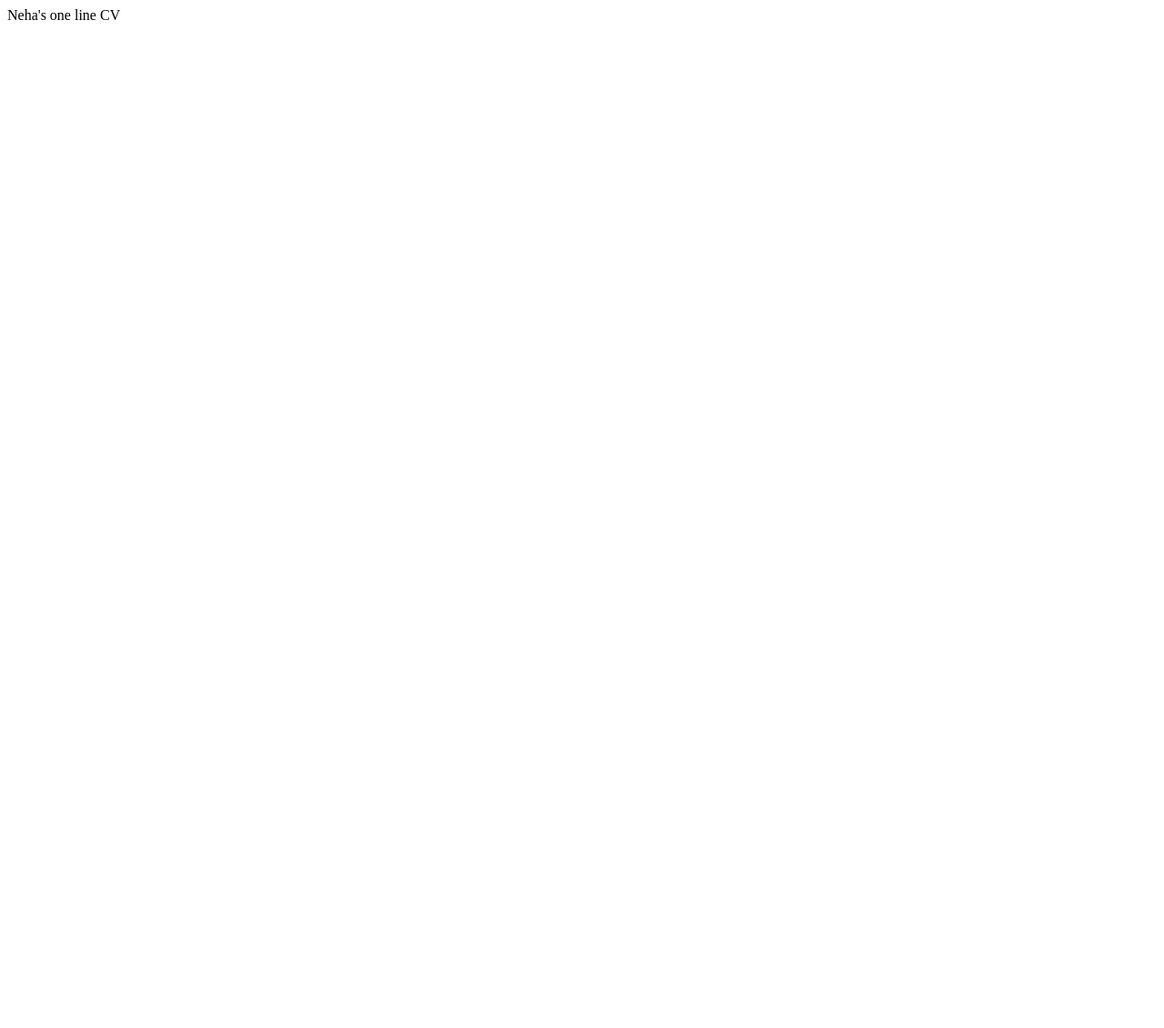
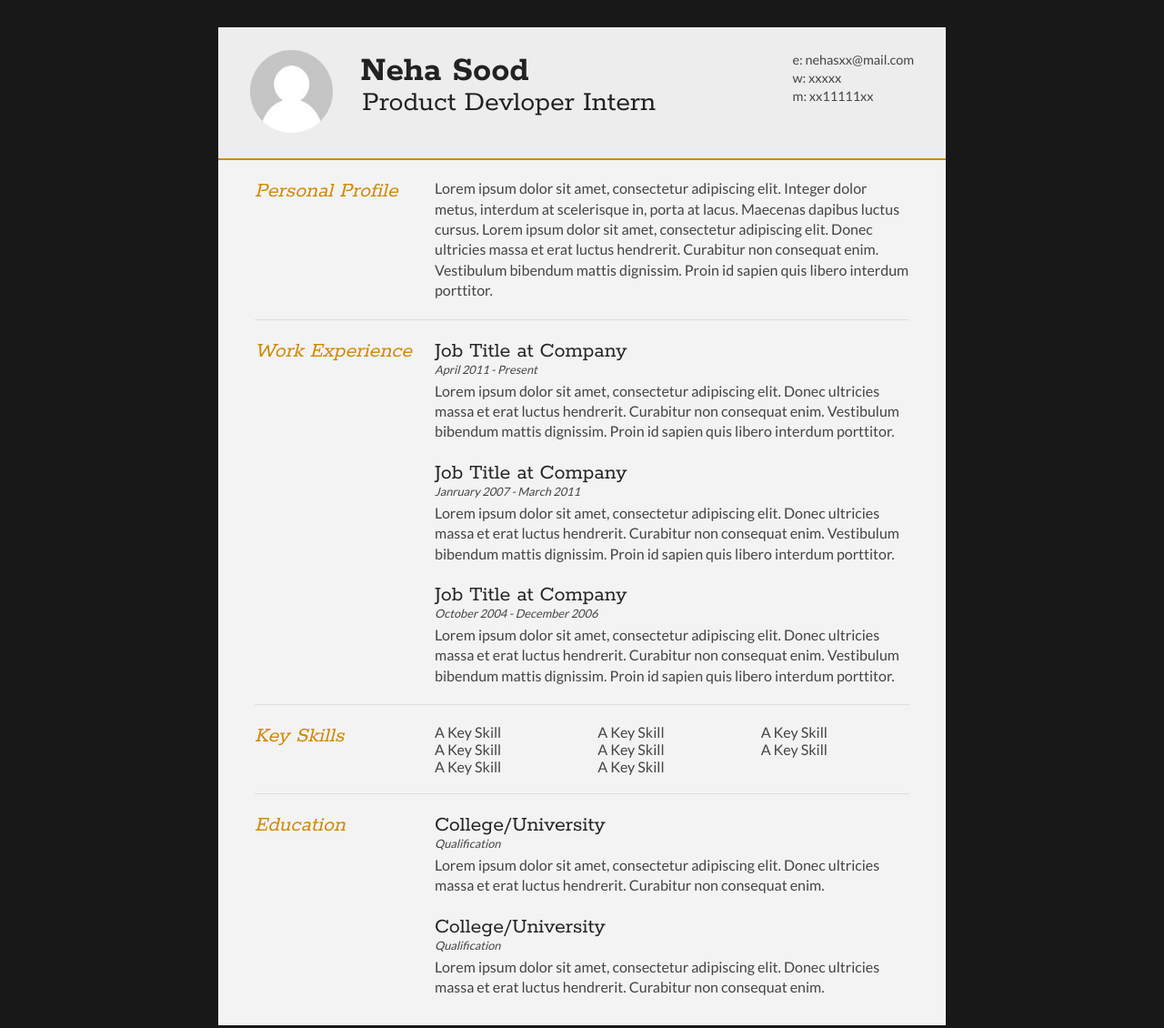
Before and after one commit to nehasood15/nehasood15.github.io, a plain HTML site: page index.html in a window 1280 px wide. Shown: the whole page at 91% size. Before the commit the page ends 800 px from the top, so only its background shows below. Drawn offline with Linux system fonts and the light colour scheme.

Commit message:
Added additional files and edited index.html

```diff
--- a/index.html
+++ b/index.html
@@ -1 +1,123 @@
-Neha's one line CV
+<!DOCTYPE html>
+<html>
+<head>
+<title>Neha Sood - Curriculum Vitae</title>
+
+<meta name="viewport" content="width=device-width"/>
+<meta name="description" content="The Curriculum Vitae of Joe Bloggs."/>
+<meta charset="UTF-8">
+
+<link type="text/css" rel="stylesheet" href="style.css">
+<link href='http://fonts.googleapis.com/css?family=Rokkitt:400,700|Lato:400,300' rel='stylesheet' type='text/css'>
+
+</head>
+<body id="top">
+<div id="cv" class="instaFade">
+	<div class="mainDetails">
+		<div id="headshot" class="quickFade">
+			<img src="headshot.jpg" alt="Alan Smith" />
+		</div>
+
+		<div id="name">
+			<h1 class="quickFade delayTwo">Neha Sood</h1>
+			<h2 class="quickFade delayThree">Product Devloper Intern</h2>
+		</div>
+
+		<div id="contactDetails" class="quickFade delayFour">
+			<ul>
+				<li>e: <a href="mailto:joe@bloggs.com" target="_blank">nehasxx@mail.com</a></li>
+				<li>w: <a href="http://www.bloggs.com">xxxxx</a></li>
+				<li>m: xx11111xx</li>
+			</ul>
+		</div>
+		<div class="clear"></div>
+	</div>
+
+	<div id="mainArea" class="quickFade delayFive">
+		<section>
+			<article>
+				<div class="sectionTitle">
+					<h1>Personal Profile</h1>
+				</div>
+
+				<div class="sectionContent">
+					<p>Lorem ipsum dolor sit amet, consectetur adipiscing elit. Integer dolor metus, interdum at scelerisque in, porta at lacus. Maecenas dapibus luctus cursus. Lorem ipsum dolor sit amet, consectetur adipiscing elit. Donec ultricies massa et erat luctus hendrerit. Curabitur non consequat enim. Vestibulum bibendum mattis dignissim. Proin id sapien quis libero interdum porttitor.</p>
+				</div>
+			</article>
+			<div class="clear"></div>
+		</section>
+
+
+		<section>
+			<div class="sectionTitle">
+				<h1>Work Experience</h1>
+			</div>
+
+			<div class="sectionContent">
+				<article>
+					<h2>Job Title at Company</h2>
+					<p class="subDetails">April 2011 - Present</p>
+					<p>Lorem ipsum dolor sit amet, consectetur adipiscing elit. Donec ultricies massa et erat luctus hendrerit. Curabitur non consequat enim. Vestibulum bibendum mattis dignissim. Proin id sapien quis libero interdum porttitor.</p>
+				</article>
+
+				<article>
+					<h2>Job Title at Company</h2>
+					<p class="subDetails">Janruary 2007 - March 2011</p>
+					<p>Lorem ipsum dolor sit amet, consectetur adipiscing elit. Donec ultricies massa et erat luctus hendrerit. Curabitur non consequat enim. Vestibulum bibendum mattis dignissim. Proin id sapien quis libero interdum porttitor.</p>
+				</article>
+
+				<article>
+					<h2>Job Title at Company</h2>
+					<p class="subDetails">October 2004 - December 2006</p>
+					<p>Lorem ipsum dolor sit amet, consectetur adipiscing elit. Donec ultricies massa et erat luctus hendrerit. Curabitur non consequat enim. Vestibulum bibendum mattis dignissim. Proin id sapien quis libero interdum porttitor.</p>
+				</article>
+			</div>
+			<div class="clear"></div>
+		</section>
+
+
+		<section>
+			<div class="sectionTitle">
+				<h1>Key Skills</h1>
+			</div>
+
+			<div class="sectionContent">
+				<ul class="keySkills">
+					<li>A Key Skill</li>
+					<li>A Key Skill</li>
+					<li>A Key Skill</li>
+					<li>A Key Skill</li>
+					<li>A Key Skill</li>
+					<li>A Key Skill</li>
+					<li>A Key Skill</li>
+					<li>A Key Skill</li>
+				</ul>
+			</div>
+			<div class="clear"></div>
+		</section>
+
+
+		<section>
+			<div class="sectionTitle">
+				<h1>Education</h1>
+			</div>
+
+			<div class="sectionContent">
+				<article>
+					<h2>College/University</h2>
+					<p class="subDetails">Qualification</p>
+					<p>Lorem ipsum dolor sit amet, consectetur adipiscing elit. Donec ultricies massa et erat luctus hendrerit. Curabitur non consequat enim.</p>
+				</article>
+
+				<article>
+					<h2>College/University</h2>
+					<p class="subDetails">Qualification</p>
+					<p>Lorem ipsum dolor sit amet, consectetur adipiscing elit. Donec ultricies massa et erat luctus hendrerit. Curabitur non consequat enim.</p>
+				</article>
+			</div>
+			<div class="clear"></div>
+		</section>
+	</div>
+</div>
+</body>
+</html>
--- /dev/null
+++ b/style.css
@@ -0,0 +1,355 @@
+html,body,div,span,object,iframe,h1,h2,h3,h4,h5,h6,p,blockquote,pre,abbr,address,cite,code,del,dfn,em,img,ins,kbd,q,samp,small,strong,sub,sup,var,b,i,dl,dt,dd,ol,ul,li,fieldset,form,label,legend,table,caption,tbody,tfoot,thead,tr,th,td,article,aside,canvas,details,figcaption,figure,footer,header,hgroup,menu,nav,section,summary,time,mark,audio,video {
+border:0;
+font:inherit;
+font-size:100%;
+margin:0;
+padding:0;
+vertical-align:baseline;
+}
+
+article,aside,details,figcaption,figure,footer,header,hgroup,menu,nav,section {
+display:block;
+}
+
+html, body {background: #181818; font-family: 'Lato', helvetica, arial, sans-serif; font-size: 16px; color: #222;}
+
+.clear {clear: both;}
+
+p {
+	font-size: 1em;
+	line-height: 1.4em;
+	margin-bottom: 20px;
+	color: #444;
+}
+
+#cv {
+	width: 90%;
+	max-width: 800px;
+	background: #f3f3f3;
+	margin: 30px auto;
+}
+
+.mainDetails {
+	padding: 25px 35px;
+	border-bottom: 2px solid #cf8a05;
+	background: #ededed;
+}
+
+#name h1 {
+	font-size: 2.5em;
+	font-weight: 700;
+	font-family: 'Rokkitt', Helvetica, Arial, sans-serif;
+	margin-bottom: -6px;
+}
+
+#name h2 {
+	font-size: 2em;
+	margin-left: 2px;
+	font-family: 'Rokkitt', Helvetica, Arial, sans-serif;
+}
+
+#mainArea {
+	padding: 0 40px;
+}
+
+#headshot {
+	width: 12.5%;
+	float: left;
+	margin-right: 30px;
+}
+
+#headshot img {
+	width: 100%;
+	height: auto;
+	-webkit-border-radius: 50px;
+	border-radius: 50px;
+}
+
+#name {
+	float: left;
+}
+
+#contactDetails {
+	float: right;
+}
+
+#contactDetails ul {
+	list-style-type: none;
+	font-size: 0.9em;
+	margin-top: 2px;
+}
+
+#contactDetails ul li {
+	margin-bottom: 3px;
+	color: #444;
+}
+
+#contactDetails ul li a, a[href^=tel] {
+	color: #444;
+	text-decoration: none;
+	-webkit-transition: all .3s ease-in;
+	-moz-transition: all .3s ease-in;
+	-o-transition: all .3s ease-in;
+	-ms-transition: all .3s ease-in;
+	transition: all .3s ease-in;
+}
+
+#contactDetails ul li a:hover {
+	color: #cf8a05;
+}
+
+
+section {
+	border-top: 1px solid #dedede;
+	padding: 20px 0 0;
+}
+
+section:first-child {
+	border-top: 0;
+}
+
+section:last-child {
+	padding: 20px 0 10px;
+}
+
+.sectionTitle {
+	float: left;
+	width: 25%;
+}
+
+.sectionContent {
+	float: right;
+	width: 72.5%;
+}
+
+.sectionTitle h1 {
+	font-family: 'Rokkitt', Helvetica, Arial, sans-serif;
+	font-style: italic;
+	font-size: 1.5em;
+	color: #cf8a05;
+}
+
+.sectionContent h2 {
+	font-family: 'Rokkitt', Helvetica, Arial, sans-serif;
+	font-size: 1.5em;
+	margin-bottom: -2px;
+}
+
+.subDetails {
+	font-size: 0.8em;
+	font-style: italic;
+	margin-bottom: 3px;
+}
+
+.keySkills {
+	list-style-type: none;
+	-moz-column-count:3;
+	-webkit-column-count:3;
+	column-count:3;
+	margin-bottom: 20px;
+	font-size: 1em;
+	color: #444;
+}
+
+.keySkills ul li {
+	margin-bottom: 3px;
+}
+
+@media all and (min-width: 602px) and (max-width: 800px) {
+	#headshot {
+		display: none;
+	}
+
+	.keySkills {
+	-moz-column-count:2;
+	-webkit-column-count:2;
+	column-count:2;
+	}
+}
+
+@media all and (max-width: 601px) {
+	#cv {
+		width: 95%;
+		margin: 10px auto;
+		min-width: 280px;
+	}
+
+	#headshot {
+		display: none;
+	}
+
+	#name, #contactDetails {
+		float: none;
+		width: 100%;
+		text-align: center;
+	}
+
+	.sectionTitle, .sectionContent {
+		float: none;
+		width: 100%;
+	}
+
+	.sectionTitle {
+		margin-left: -2px;
+		font-size: 1.25em;
+	}
+
+	.keySkills {
+		-moz-column-count:2;
+		-webkit-column-count:2;
+		column-count:2;
+	}
+}
+
+@media all and (max-width: 480px) {
+	.mainDetails {
+		padding: 15px 15px;
+	}
+
+	section {
+		padding: 15px 0 0;
+	}
+
+	#mainArea {
+		padding: 0 25px;
+	}
+
+
+	.keySkills {
+	-moz-column-count:1;
+	-webkit-column-count:1;
+	column-count:1;
+	}
+
+	#name h1 {
+		line-height: .8em;
+		margin-bottom: 4px;
+	}
+}
+
+@media print {
+    #cv {
+        width: 100%;
+    }
+}
+
+@-webkit-keyframes reset {
+	0% {
+		opacity: 0;
+	}
+	100% {
+		opacity: 0;
+	}
+}
+
+@-webkit-keyframes fade-in {
+	0% {
+		opacity: 0;
+	}
+	40% {
+		opacity: 0;
+	}
+	100% {
+		opacity: 1;
+	}
+}
+
+@-moz-keyframes reset {
+	0% {
+		opacity: 0;
+	}
+	100% {
+		opacity: 0;
+	}
+}
+
+@-moz-keyframes fade-in {
+	0% {
+		opacity: 0;
+	}
+	40% {
+		opacity: 0;
+	}
+	100% {
+		opacity: 1;
+	}
+}
+
+@keyframes reset {
+	0% {
+		opacity: 0;
+	}
+	100% {
+		opacity: 0;
+	}
+}
+
+@keyframes fade-in {
+	0% {
+		opacity: 0;
+	}
+	40% {
+		opacity: 0;
+	}
+	100% {
+		opacity: 1;
+	}
+}
+
+.instaFade {
+    -webkit-animation-name: reset, fade-in;
+    -webkit-animation-duration: 1.5s;
+    -webkit-animation-timing-function: ease-in;
+
+	-moz-animation-name: reset, fade-in;
+    -moz-animation-duration: 1.5s;
+    -moz-animation-timing-function: ease-in;
+
+	animation-name: reset, fade-in;
+    animation-duration: 1.5s;
+    animation-timing-function: ease-in;
+}
+
+.quickFade {
+    -webkit-animation-name: reset, fade-in;
+    -webkit-animation-duration: 2.5s;
+    -webkit-animation-timing-function: ease-in;
+
+	-moz-animation-name: reset, fade-in;
+    -moz-animation-duration: 2.5s;
+    -moz-animation-timing-function: ease-in;
+
+	animation-name: reset, fade-in;
+    animation-duration: 2.5s;
+    animation-timing-function: ease-in;
+}
+
+.delayOne {
+	-webkit-animation-delay: 0, .5s;
+	-moz-animation-delay: 0, .5s;
+	animation-delay: 0, .5s;
+}
+
+.delayTwo {
+	-webkit-animation-delay: 0, 1s;
+	-moz-animation-delay: 0, 1s;
+	animation-delay: 0, 1s;
+}
+
+.delayThree {
+	-webkit-animation-delay: 0, 1.5s;
+	-moz-animation-delay: 0, 1.5s;
+	animation-delay: 0, 1.5s;
+}
+
+.delayFour {
+	-webkit-animation-delay: 0, 2s;
+	-moz-animation-delay: 0, 2s;
+	animation-delay: 0, 2s;
+}
+
+.delayFive {
+	-webkit-animation-delay: 0, 2.5s;
+	-moz-animation-delay: 0, 2.5s;
+	animation-delay: 0, 2.5s;
+}
```
Also changed, not shown: headshot.jpg (added).
